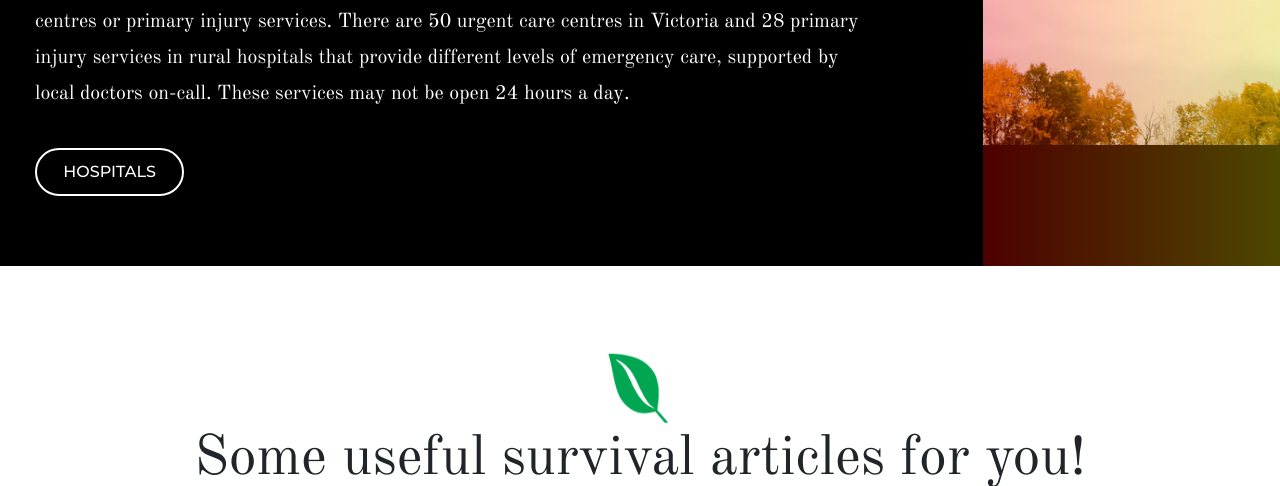
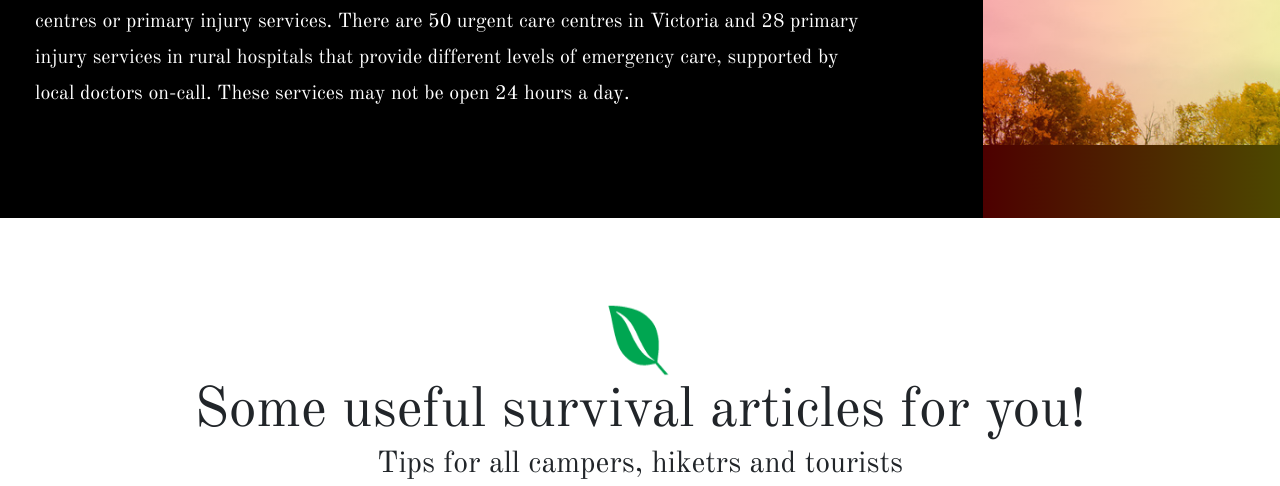
Before and after one commit to asimbilaladil/Bushfire, a CodeIgniter app: page / in a window 1280 px wide. Shown: the part 2778-3264 px from the top of the page. Run offline with CodeIgniter, Linux system fonts and the light colour scheme; some libraries are stand-ins or nearby versions.

Commit message:
design changes and add blog

```diff
--- a/application/views/home/index.php
+++ b/application/views/home/index.php
@@ -163,7 +163,7 @@
                             Smaller rural health services may provide emergency care through their urgent care centres or primary injury services. There are
                             50 urgent care centres in Victoria and 28 primary injury services in rural hospitals that provide different levels of emergency care,
                             supported by local doctors on-call. These services may not be open 24 hours a day.</p>
-                         <button class="btn btn-primary btn-lg active" role="button" aria-pressed="true">Hospitals</button>
+                         <!-- <button class="btn btn-primary btn-lg active" role="button" aria-pressed="true">Hospitals</button> -->
 
                      </div>
                  </div>
```
